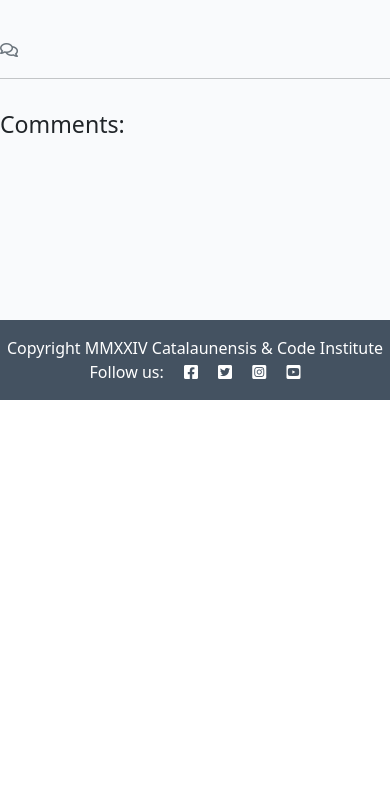
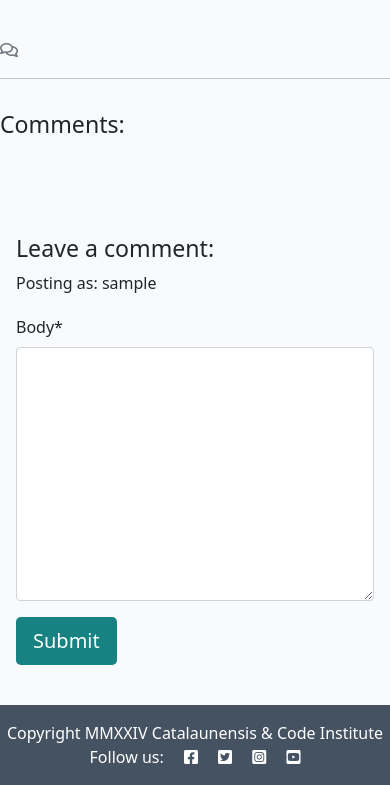
Before and after one commit to Matthieu-Arn/MyCodeStar, a Django app: template blog/templates/blog/post_detail.html in a window 390 px wide. Shown: the part 444-1229 px from the top of the page. Before the commit the page ends 844 px from the top, so only its background shows below. Run offline with Django 4.2, Linux system fonts and the light colour scheme; the template is opened without the code that fills it: values that come from a table or form of the project are taken from there, others are empty; the visitor is signed in with stand-in values (Sample User, id 1); some libraries are stand-ins or nearby versions.

Commit message:
Install django-crispy and crispy-bootstrap

```diff
--- /dev/null
+++ b/blog/forms.py
@@ -0,0 +1,8 @@
+from .models import Comment
+from django import forms
+
+
+class CommentForm(forms.ModelForm):
+    class Meta:
+        model = Comment
+        fields = ('body',)
--- a/blog/templates/blog/post_detail.html
+++ b/blog/templates/blog/post_detail.html
@@ -1,5 +1,7 @@
 {% extends 'base.html' %} {% block content %}
 {% load static %}
+{% load crispy_forms_tags %}
+
 
 <div class="masthead">
     <div class="container">
@@ -72,6 +74,22 @@
             {% endfor %}
         </div>
     </div>
+    <!-- Creating New Comments -->
+    <div class="col-md-4 card mb-4 mt-3">
+        <div class="card-body">
+            {% if user.is_authenticated %}
+            <h3>Leave a comment:</h3>
+            <p>Posting as: {{ user.username }}</p>
+            <form id="commentForm" method="post" style="margin-top: 1.3em;">
+                {{ comment_form | crispy }}
+                {% csrf_token %}
+                <button id="submitButton" type="submit" class="btn btn-signup btn-lg">Submit</button>
+            </form>
+            {% else %}
+            <p>Log in to leave a comment</p>
+            {% endif %}
+        </div>
+    </div>
 </div>
 </div>
 {% endblock content %}
--- a/codestar/settings.py
+++ b/codestar/settings.py
@@ -45,6 +45,8 @@ INSTALLED_APPS = [
     'allauth',
     'allauth.account',
     'allauth.socialaccount',
+    'crispy_forms',
+    'crispy_bootstrap5',
     'django_summernote',
     'blog',
     'about',
@@ -53,6 +55,9 @@ INSTALLED_APPS = [
 SITE_ID = 1
 LOGIN_REDIRECT_URL = '/'
 LOGOUT_REDIRECT_URL = '/'
+
+CRISPY_ALLOWED_TEMPLATE_PACKS = "bootstrap5"
+CRISPY_TEMPLATE_PACK = "bootstrap5"
 
 MIDDLEWARE = [
     'django.middleware.security.SecurityMiddleware',
--- a/requirements.txt
+++ b/requirements.txt
@@ -1,7 +1,9 @@
 asgiref==3.8.1
+crispy-bootstrap5==0.7
 dj-database-url==0.5.0
 Django==4.2.16
 django-allauth==0.57.2
+django-crispy-forms==2.3
 django-summernote==0.8.20.0
 gunicorn==20.1.0
 oauthlib==3.2.2
```
Also changed, not shown: blog/views.py (+6 -1 lines).
